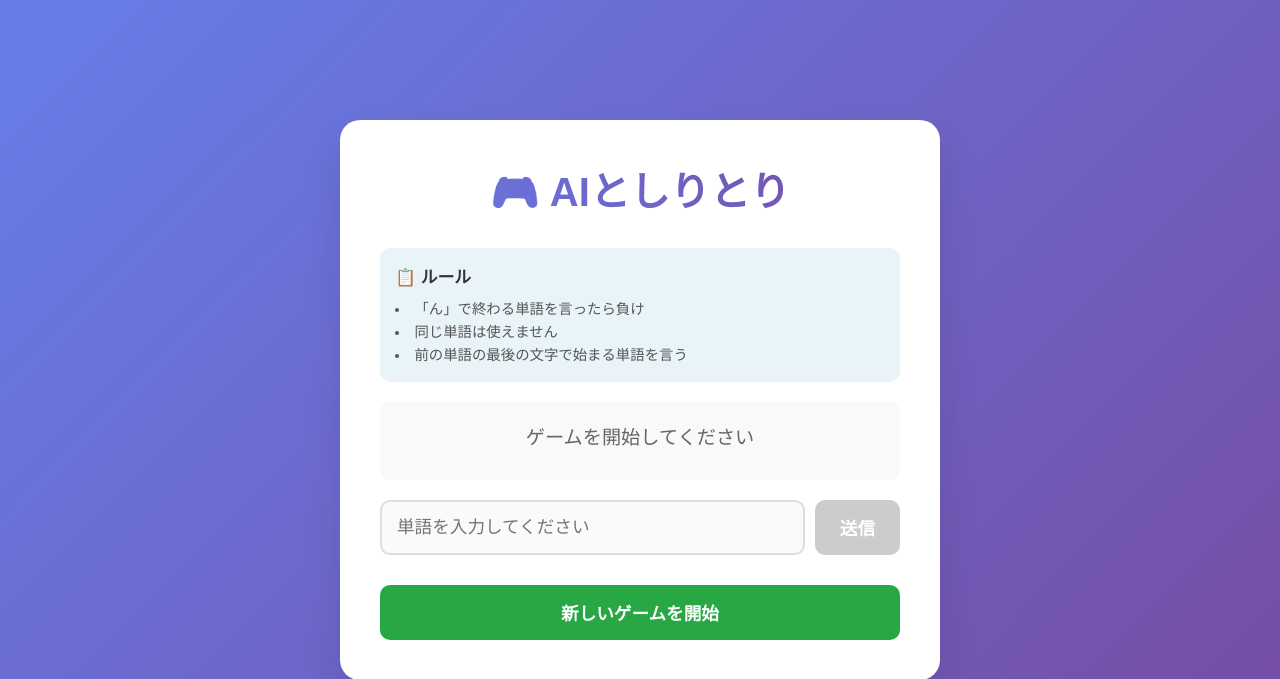
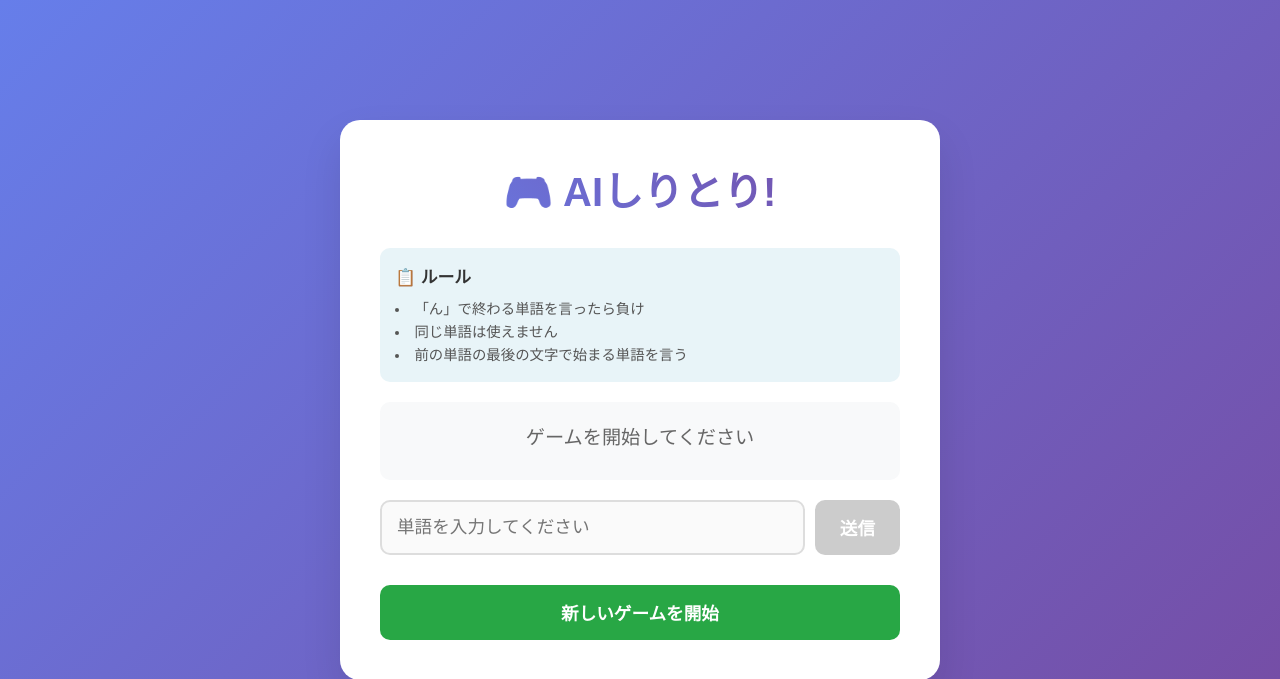
Before and after one commit to likstaff/ai-shiritori, a Flask app: page / in a window 1280 px wide. Shown: the top 679 px of the page. Run offline with Flask 3, Linux system fonts and the light colour scheme.

Commit message:
Update index.html

```diff
--- a/templates/index.html
+++ b/templates/index.html
@@ -219,7 +219,7 @@
 </head>
 <body>
     <div class="container">
-        <h1>🎮 AIとしりとり</h1>
+        <h1>🎮 AIしりとり!</h1>
 
         <div class="rules">
             <h3>📋 ルール</h3>
```
